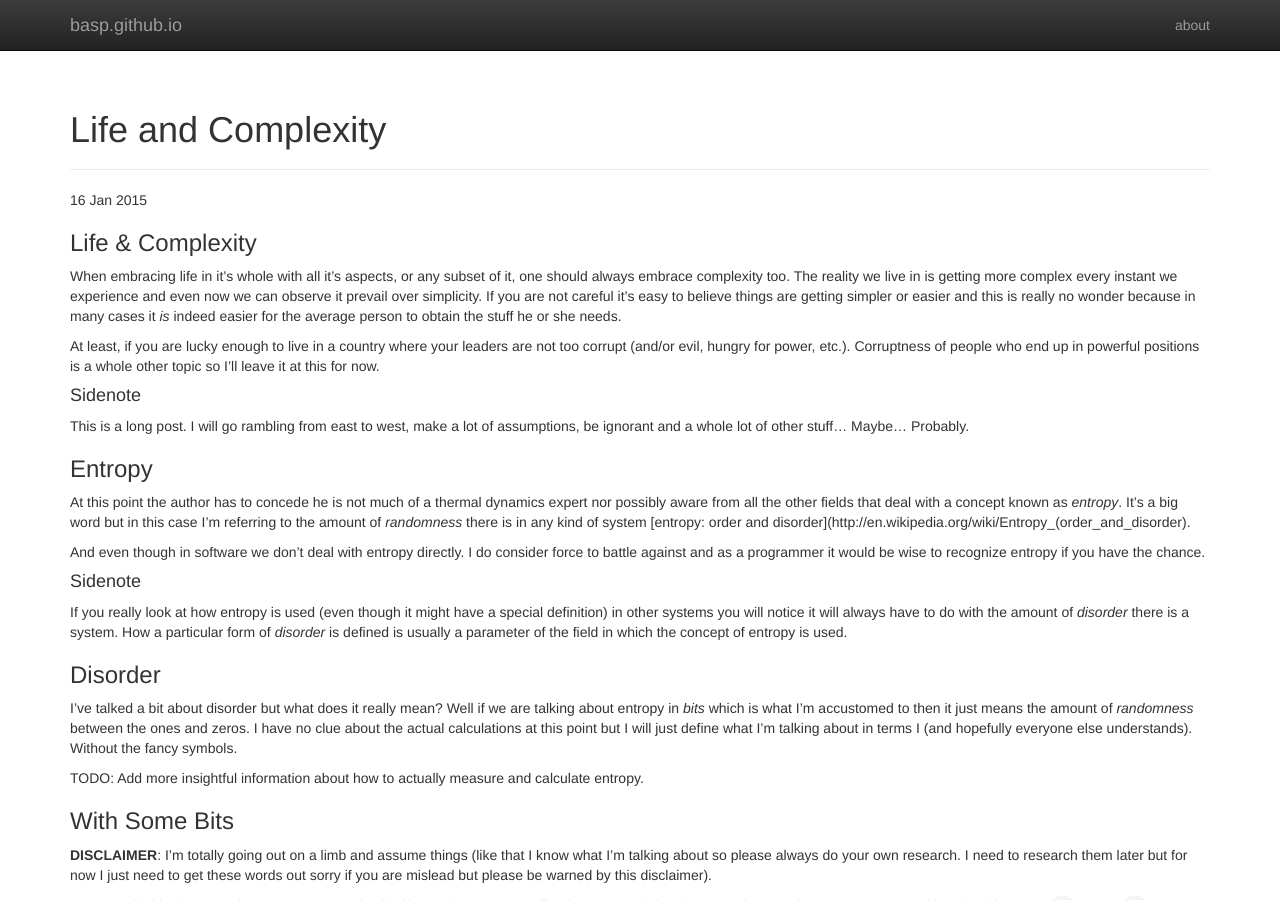
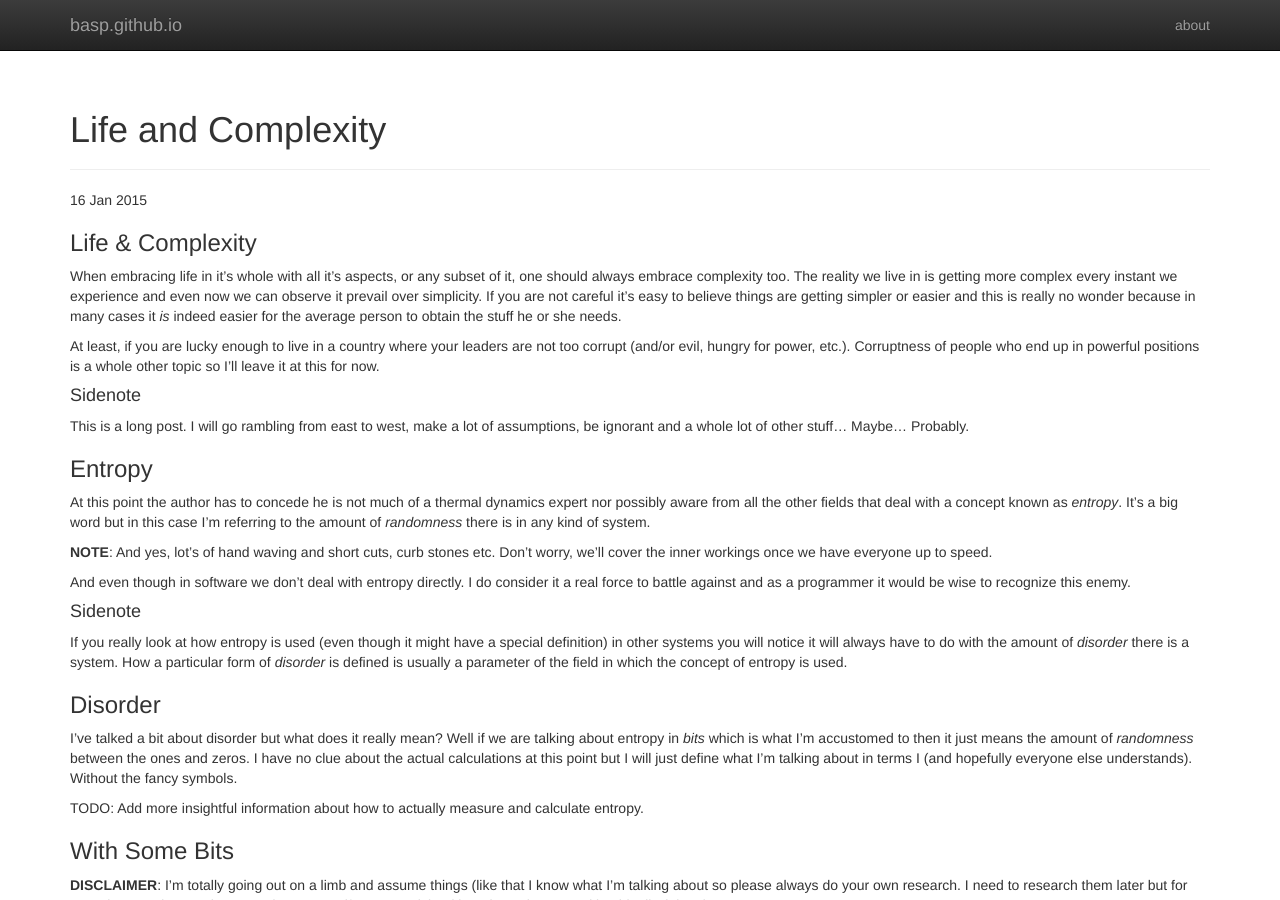
Before and after one commit to basp/basp.github.io, a Jekyll site: the page built from _posts/2015-01-16-life-and-complexity.md, in a window 1280 px wide and 900 px high. Built offline with Jekyll 4.4.1, drawn with Linux system fonts in a browser that asks for light colours; nearby versions of some CDN libraries; Markdown is read by kramdown in place of the engine named in the settings.

Commit message:
Just simple changes and tuning

```diff
--- a/_posts/2015-01-16-life-and-complexity.md
+++ b/_posts/2015-01-16-life-and-complexity.md
@@ -12,9 +12,12 @@ At least, if you are lucky enough to live in a country where your leaders are no
 This is a long post. I will go rambling from east to west, make a lot of assumptions, be ignorant and a whole lot of other stuff... Maybe... Probably.
 
 ### Entropy
-At this point the author has to concede he is not much of a thermal dynamics expert nor possibly aware from all the other fields that deal with a concept known as _entropy_. It's a big word but in this case I'm referring to the amount of _randomness_ there is in any kind of system [entropy: order and disorder](http://en.wikipedia.org/wiki/Entropy_(order_and_disorder).
+At this point the author has to concede he is not much of a thermal dynamics expert nor possibly aware from all the other fields that deal with a concept known as _entropy_. It's a big word but in this case I'm referring to the amount of _randomness_ there is in any kind of system.
 
-And even though in software we don't deal with entropy directly. I do consider force to battle against and as a programmer it would be wise to recognize entropy if you have the chance.
+__NOTE__:
+And yes, lot's of hand waving and short cuts, curb stones etc. Don't worry, we'll cover the inner workings once we have everyone up to speed.
+
+And even though in software we don't deal with entropy directly. I do consider it a real force to battle against and as a programmer it would be wise to recognize this enemy.
 
 #### Sidenote
 If you really look at how entropy is used (even though it might have a special definition) in other systems you will notice it will always have to do with the amount of _disorder_ there is a system. How a particular form of _disorder_ is defined is usually a parameter of the field in which the concept of entropy is used.
@@ -56,7 +59,6 @@ There's a whole league of science subscribed to this field (and no worries, it h
 
 This saddens me.
 
-
 	TODO: This is not finished, lot more rambling to come. But I just like
 	to push things out as soon as possible because really, that's when the
 	actual faults and mistakes become apparent.
```
